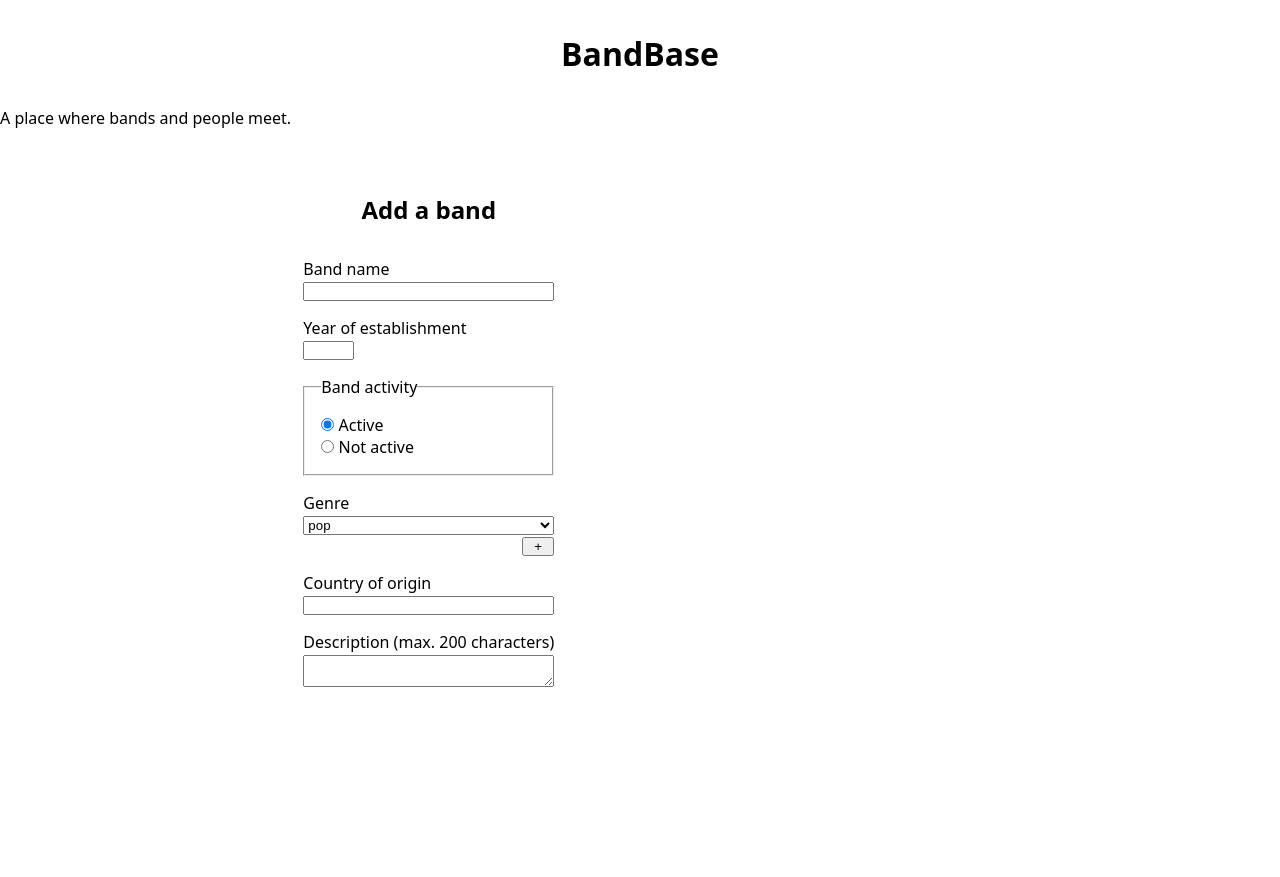
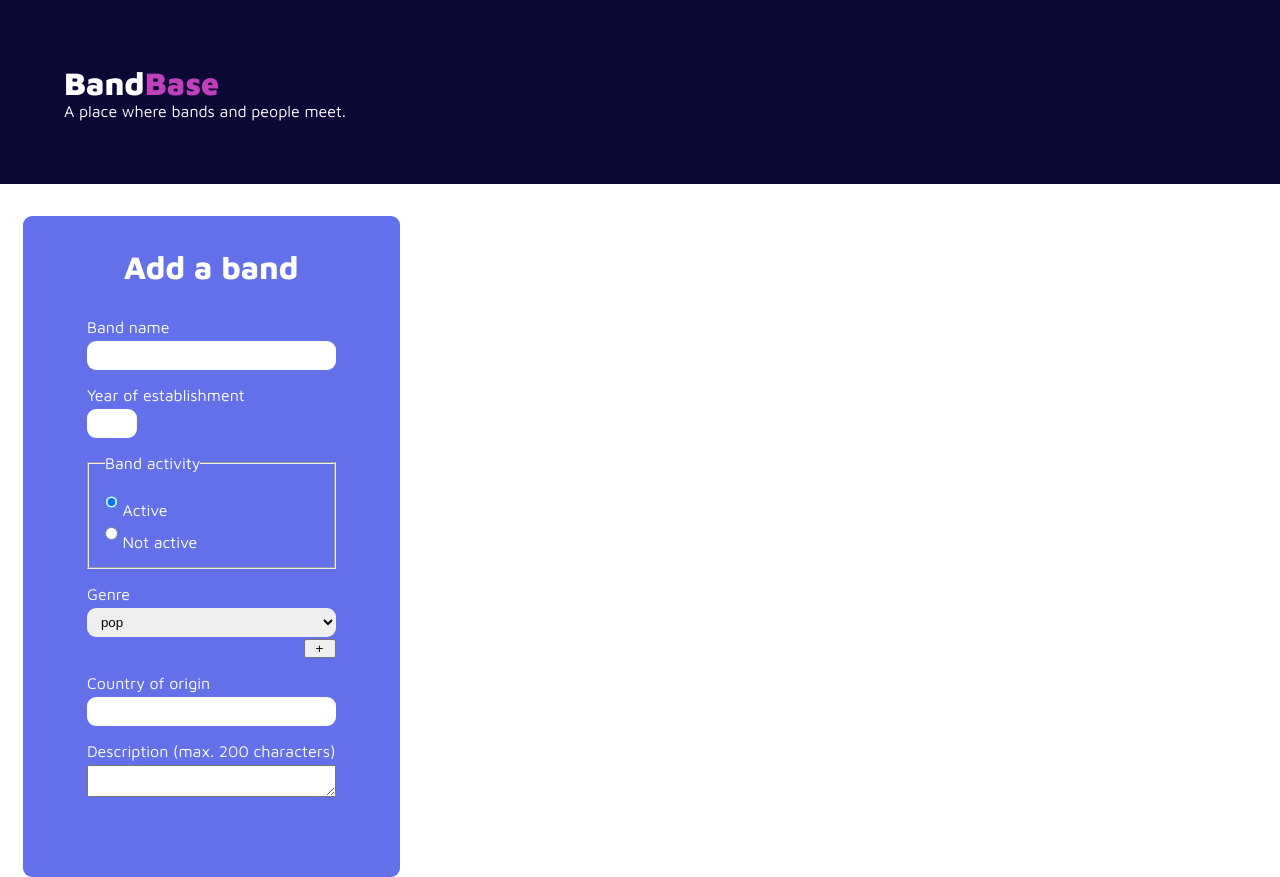
Before and after one commit to filepeno/rest-exercise-bands, a plain HTML site: page index.html in a window 1280 px wide. Before the commit the page ends 800 px from the top, so only its background shows below. Drawn offline with Linux system fonts and the light colour scheme; no server answers.

Commit message:
added fonts and colours plus some layout styling

```diff
--- a/index.css
+++ b/index.css
@@ -4,40 +4,71 @@
   padding: 0;
 }
 
+:root {
+  --dark-colour-01: #0c0835;
+  --dark-colour-02: #272074;
+  --main-colour-01: #6370e9;
+  --main-colour-02: #9993e0;
+  --light-colour-01: #d8baff;
+  --light-colour-02: #fff;
+  --contrast-colour-01: #bf40ba;
+  /* fonts */
+  --thick-font-weight: 900;
+  --bold-font-weight: 800;
+  --regular-font-weight: 500;
+  --thin-font-weight: 400;
+  --font-family-01: "Maven Pro", sans-serif;
+  --border-radius: 9px;
+}
+
 body {
-  font-family: system-ui;
+  font-family: var(--font-family-01);
 }
 
 main {
   display: grid;
-  grid-template-columns: 1fr 33%;
+  grid-template-columns: 33% 1fr;
 }
 
 header {
   margin-bottom: 2rem;
+  padding: 4rem;
+  background-color: var(--dark-colour-01);
+  color: var(--light-colour-02);
 }
 
 header h1 {
   width: 30vw;
-  text-align: center;
-  margin: 2rem auto;
+  font-weight: 900;
+  /* text-align: center; */
+  /* margin: 2rem auto; */
+}
+header h1 span {
+  color: var(--contrast-colour-01);
 }
 
 /* FORM */
 
 section#form {
-  /* background: rgb(58, 58, 58); */
+  background: var(--main-colour-01);
+  color: var(--light-colour-02);
   padding: 2rem;
-  /* margin: 0 auto; */
+  margin: 0 auto;
   display: flex;
   flex-direction: column;
   align-items: center;
+  border-radius: var(--border-radius);
 }
 
 form > * {
   margin-bottom: 1rem;
   display: flex;
   flex-direction: column;
+}
+
+h2 {
+  font-weight: var(--bold-font-weight);
+  font-size: 2rem;
 }
 
 form {
@@ -48,14 +79,34 @@ form {
 
 /* ----labels----- */
 label {
-  margin-bottom: 2px;
+  margin-bottom: 5px;
+  font-weight: var(--thin-font-weight);
 }
 
 /* ---inputs---- */
 
-input {
+input,
+select {
   /* all: unset; */
-  /* border-bottom: 1px solid white; */
+  border: none;
+  border-radius: var(--border-radius);
+  height: 1.8rem;
+  padding: 0 10px 0 10px;
+}
+
+option {
+  height: 1.8rem;
+  background-color: var(--dark-colour-01);
+}
+
+option {
+  appearance: none;
+  height: 1.8rem;
+  background-color: var(--dark-colour-01);
+}
+
+option:hover {
+  background-color: var(--light-colour-01);
 }
 
 /* removing arrows from number fields: */
--- a/index.html
+++ b/index.html
@@ -6,6 +6,9 @@
     <meta name="viewport" content="width=device-width, initial-scale=1.0" />
     <title>Bands</title>
     <link rel="stylesheet" href="index.css" />
+    <link rel="preconnect" href="https://fonts.googleapis.com" />
+    <link rel="preconnect" href="https://fonts.gstatic.com" crossorigin />
+    <link href="https://fonts.googleapis.com/css2?family=Maven+Pro:wght@400;500;600;700;800;900&display=swap" rel="stylesheet" />
   </head>
   <body>
     <header>
```
